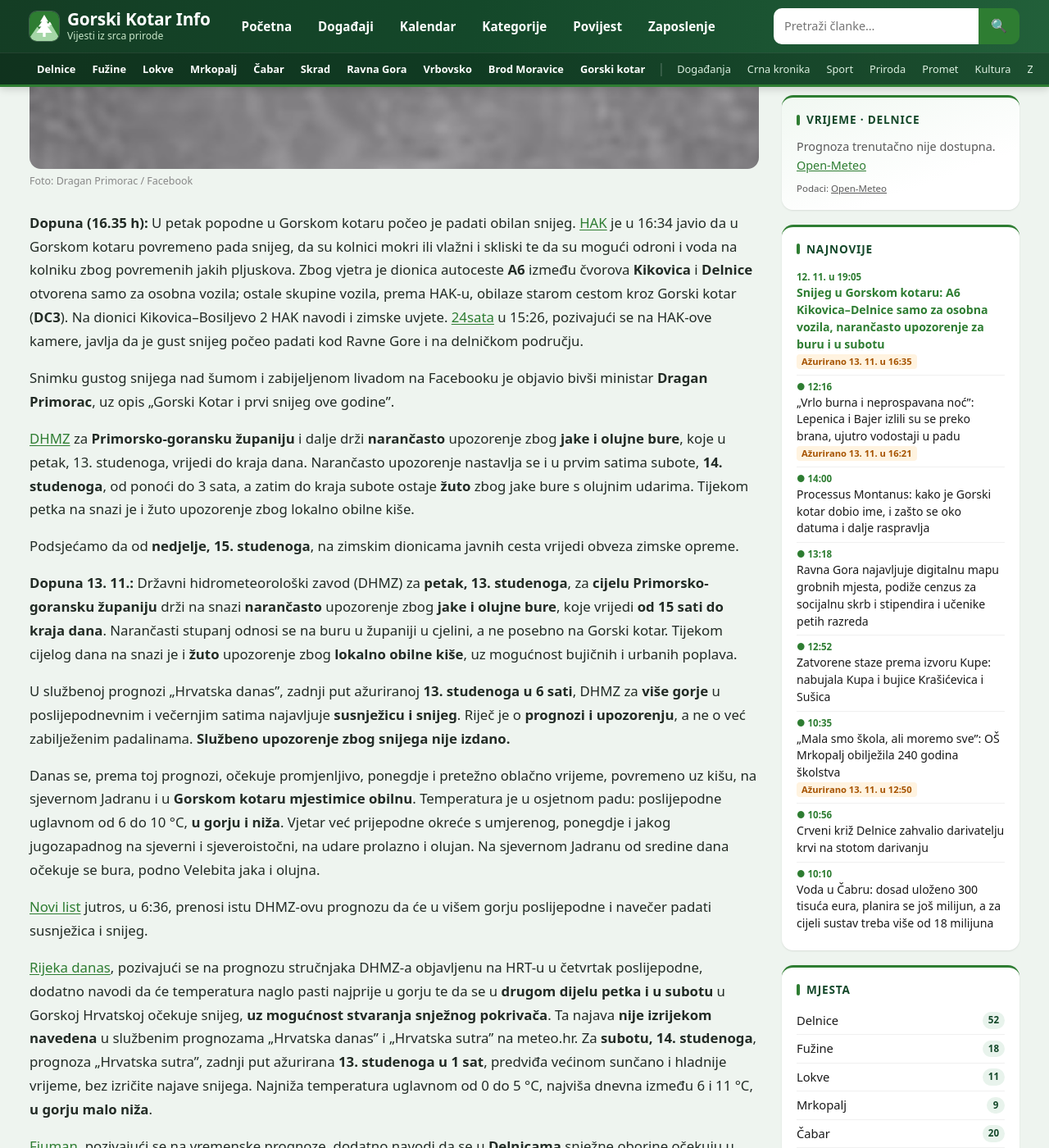
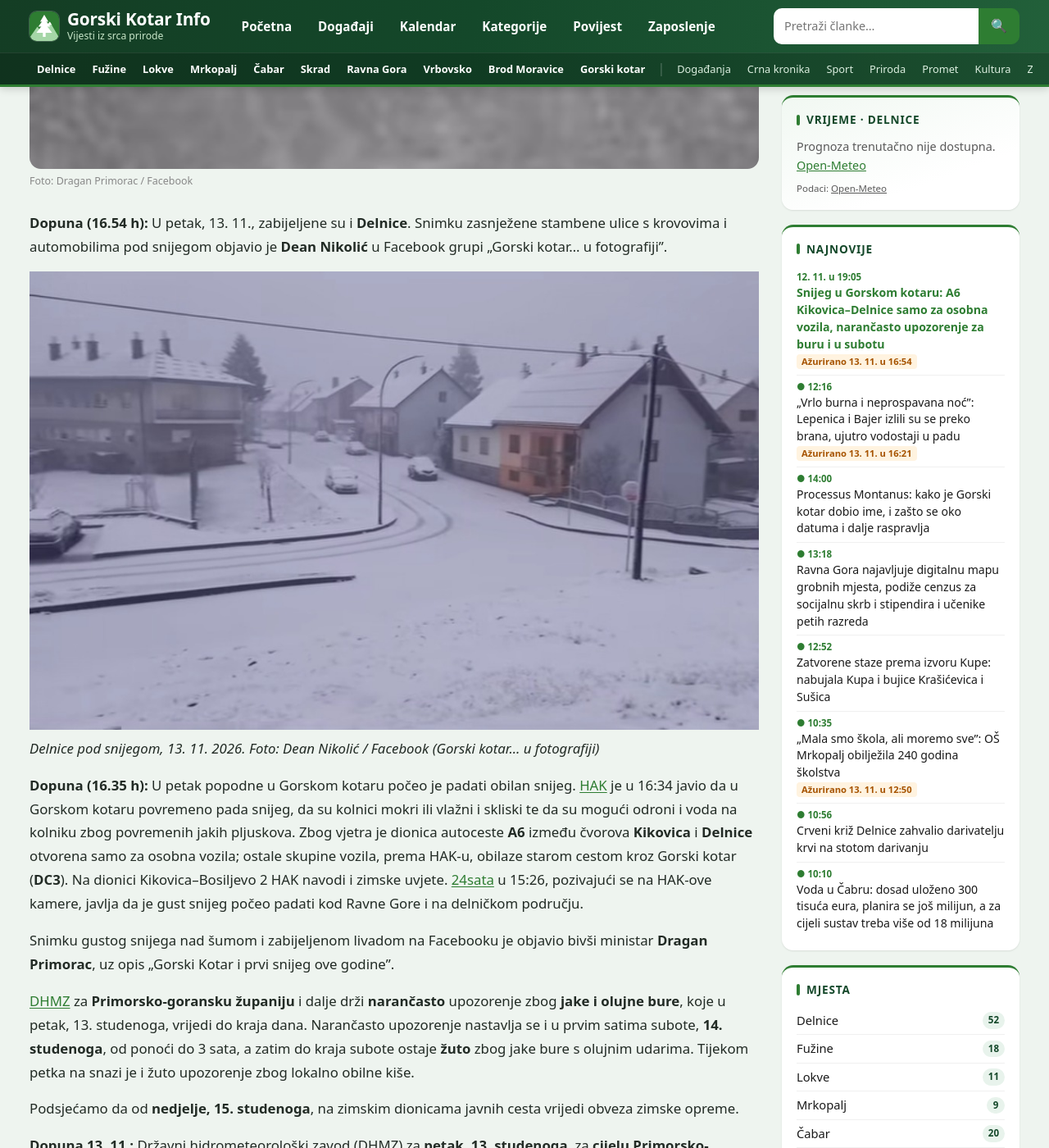
Before and after one commit to MojGK/gorski-kotar.info, a Jekyll site: the page built from _posts/2026-11-12-snijeg-petak-gorski-kotar-hac-zimska-sluzba.md, in a window 1280 px wide and 1400 px high, scrolled down 871 px. Shown: the whole window at 82% size. Built offline with Jekyll 4.4.1, drawn with Linux system fonts in a browser that asks for light colours; some of the changed text lies outside the part shown.

Commit message:
Dopuna: zabijeljene Delnice, fotografija Deana Nikolića

```diff
--- a/_posts/2026-11-12-snijeg-petak-gorski-kotar-hac-zimska-sluzba.md
+++ b/_posts/2026-11-12-snijeg-petak-gorski-kotar-hac-zimska-sluzba.md
@@ -3,7 +3,7 @@ layout: post
 istaknuto: true
 title: "Snijeg u Gorskom kotaru: A6 Kikovica–Delnice samo za osobna vozila, narančasto upozorenje za buru i u subotu"
 date: 2026-11-12 19:05:00 +0100
-azurirano: 2026-11-13 16:35:00 +0100
+azurirano: 2026-11-13 16:54:00 +0100
 location: Gorski kotar
 type: Promet
 categories: [Gorski kotar, Promet]
@@ -12,6 +12,11 @@ image: /assets/images/gk-snijeg-primorac-2026-11-13.jpg
 image_alt: "Gust snijeg pada nad šumom i zabijeljenom livadom u Gorskom kotaru"
 image_credit: "Foto: Dragan Primorac / Facebook"
 ---
+
+**Dopuna (16.54 h):** U petak, 13. 11., zabijeljene su i **Delnice**. Snimku zasnježene stambene ulice s krovovima i automobilima pod snijegom objavio je **Dean Nikolić** u Facebook grupi „Gorski kotar… u fotografiji”.
+
+![Zasnežena stambena ulica u Delnicama s kućama, rasvjetom i parkiranim automobilima, 13. 11. 2026.]({{ '/assets/images/delnice-snijeg-nikolic-2026-11-13.jpg' | relative_url }})
+*Delnice pod snijegom, 13. 11. 2026. Foto: Dean Nikolić / Facebook (Gorski kotar… u fotografiji)*
 
 **Dopuna (16.35 h):** U petak popodne u Gorskom kotaru počeo je padati obilan snijeg. [HAK](https://www.hak.hr/info/stanje-na-cestama/) je u 16:34 javio da u Gorskom kotaru povremeno pada snijeg, da su kolnici mokri ili vlažni i skliski te da su mogući odroni i voda na kolniku zbog povremenih jakih pljuskova. Zbog vjetra je dionica autoceste **A6** između čvorova **Kikovica** i **Delnice** otvorena samo za osobna vozila; ostale skupine vozila, prema HAK-u, obilaze starom cestom kroz Gorski kotar (**DC3**). Na dionici Kikovica–Bosiljevo 2 HAK navodi i zimske uvjete. [24sata](https://www.24sata.hr/news/krenulo-je-ovako-sad-izgleda-a6-u-gorskom-kotaru-moglo-bi-pasti-i-do-30-cm-novog-snijega-1168361) u 15:26, pozivajući se na HAK-ove kamere, javlja da je gust snijeg počeo padati kod Ravne Gore i na delničkom području.
 
@@ -67,3 +72,4 @@ Stanje na cestama može se pratiti na [HAK-u](https://www.hak.hr/info/stanje-na-
 - *24sata, „Ovako sad izgleda A6 u Gorskom kotaru”, 13. 11. 2026. u 15:26 ([24sata.hr](https://www.24sata.hr/news/krenulo-je-ovako-sad-izgleda-a6-u-gorskom-kotaru-moglo-bi-pasti-i-do-30-cm-novog-snijega-1168361))*
 - *DHMZ, upozorenja po županijama za petak, 13. 11. 2026., i subotu, 14. 11. 2026., Primorsko-goranska županija ([meteo.hr](https://meteo.hr/naslovnica-upozorenja-zupanije.php))*
 - *Facebook objava Dragana Primorca, 13. 11. 2026.*
+- *Facebook objava Deana Nikolića u grupi „Gorski kotar… u fotografiji”, 13. 11. 2026.*
```
Also changed, not shown: assets/images/delnice-snijeg-nikolic-2026-11-13.jpg (added), assets/images/thumbs/delnice-snijeg-nikolic-2026-11-13.jpg (added).
